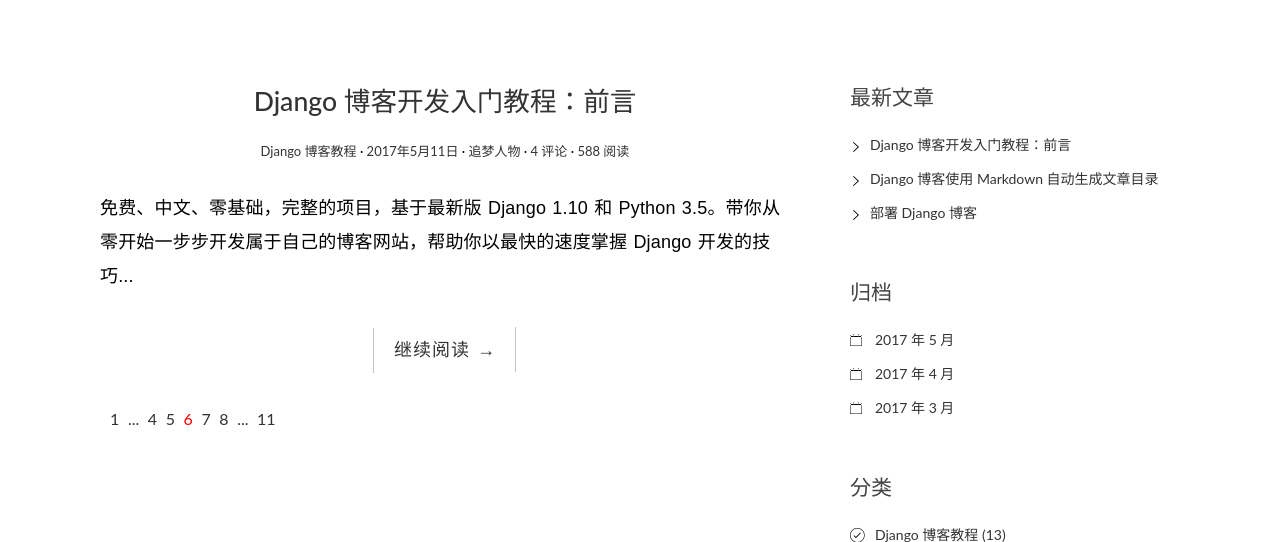
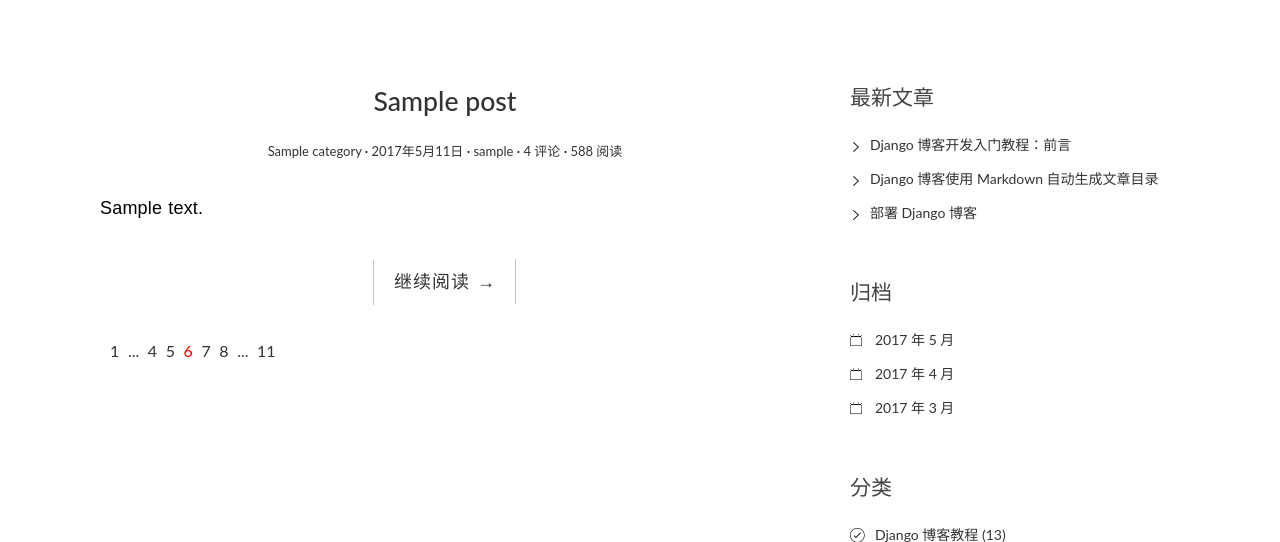
Before and after one commit to SmartGx/Myblog, a Django app: page / in a window 1280 px wide. Shown: the part 91-633 px from the top of the page. Run offline with Django 3.2, Linux system fonts and the light colour scheme; tables that the repository leaves empty hold one stand-in row (values such as "Sample post"); some libraries are stand-ins or nearby versions.

Commit message:
update index.html

```diff
--- a/myblog/templates/blog/index.html
+++ b/myblog/templates/blog/index.html
@@ -72,25 +72,26 @@
                     <article class="post post-{{ post.pk }}">
                         <header class="entry-header">
                             <h1 class="entry-title">
-                                <a href="single.html">Django 博客开发入门教程：前言</a>
+                                <a href="single.html">{{ post.title }}</a>
                             </h1>
                             <div class="entry-meta">
-                                <span class="post-category"><a href="#">Django 博客教程</a></span>
+                                <span class="post-category"><a href="#">{{ post.category.name }}</a></span>
                                 <span class="post-date"><a href="#"><time class="entry-date"
-                                                                          datetime="2012-11-09T23:15:57+00:00">2017年5月11日</time></a></span>
-                                <span class="post-author"><a href="#">追梦人物</a></span>
+                                                                          datetime="{{ post.created_time }}">2017年5月11日</time></a></span>
+                                <span class="post-author"><a href="#">{{ post.author }}</a></span>
                                 <span class="comments-link"><a href="#">4 评论</a></span>
                                 <span class="views-count"><a href="#">588 阅读</a></span>
                             </div>
                         </header>
                         <div class="entry-content clearfix">
-                            <p>免费、中文、零基础，完整的项目，基于最新版 Django 1.10 和 Python 3.5。带你从零开始一步步开发属于自己的博客网站，帮助你以最快的速度掌握 Django
-                                开发的技巧...</p>
+                            <p>{{ post.excerpt }}</p>
                             <div class="read-more cl-effect-14">
                                 <a href="#" class="more-link">继续阅读 <span class="meta-nav">→</span></a>
                             </div>
                         </div>
                     </article>
+                {% empty %}
+                    <div class="no-post">暂时还没有发布的文章！</div>
                 {% endfor %}
 
                 <!-- 简单分页效果
```
